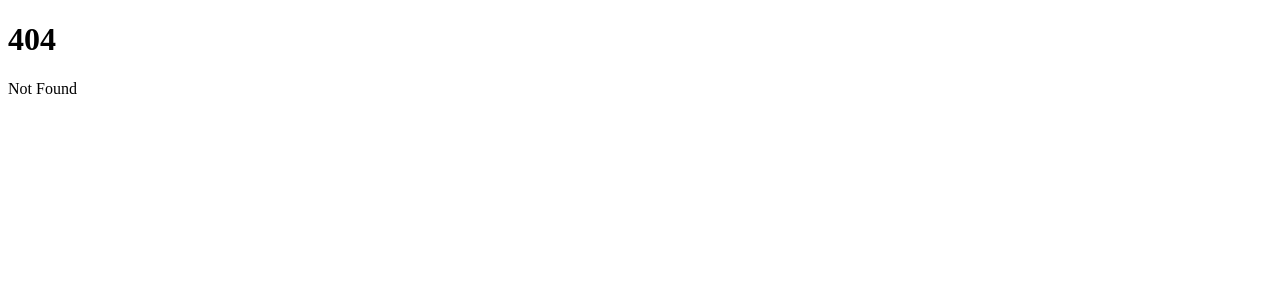
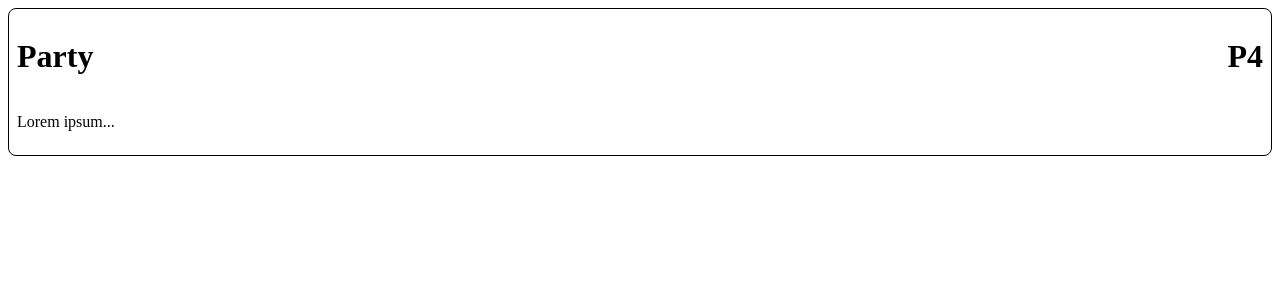
Before and after one commit to mwidman/pomolist, a SvelteKit app in the folder pomolist-frontend/: page /todos/01d5cabc-e0c5-42da-853d-7f167b16db36 in a window 1280 px wide. Before the commit this address had no page. Shown: the top 300 px of the page. Built offline with nearby package versions, Linux system fonts and the light colour scheme.

Commit message:
feat: Add basic todo display page.

```diff
--- /dev/null
+++ b/pomolist-frontend/src/routes/todos/[slug]/+page.server.ts
@@ -0,0 +1,17 @@
+import { list } from '$lib/data';
+
+type Todo = {
+    title: string;
+    description: string;
+    priority: number;
+};
+
+export function load({ params }): { todo: Todo } {
+    const todo = list.find((item) => item.id === params.slug);
+
+    if (!todo) throw Error('Todo not found');
+
+    return {
+        todo
+    };
+}
--- /dev/null
+++ b/pomolist-frontend/src/routes/todos/[slug]/+page.svelte
@@ -0,0 +1,31 @@
+<script>
+  export let data;
+</script>
+
+<div class="container">
+  <div class="header">
+    <h1 class="title">{ data.todo.title }</h1>
+    <div class="priority">P{ data.todo.priority }</div>
+  </div>
+  <p>{ data.todo.description }</p>
+</div>
+
+<style>
+  .container {
+    border-radius: 0.5em;
+    border: 1px solid #000;
+    padding: 0.5em;
+  }
+
+  .header {
+    display: flex;
+    justify-content: space-between;
+    align-items: center;
+  }
+
+  .priority {
+    font-size: 2em;
+    font-weight: bold;
+  }
+
+</style>
```
